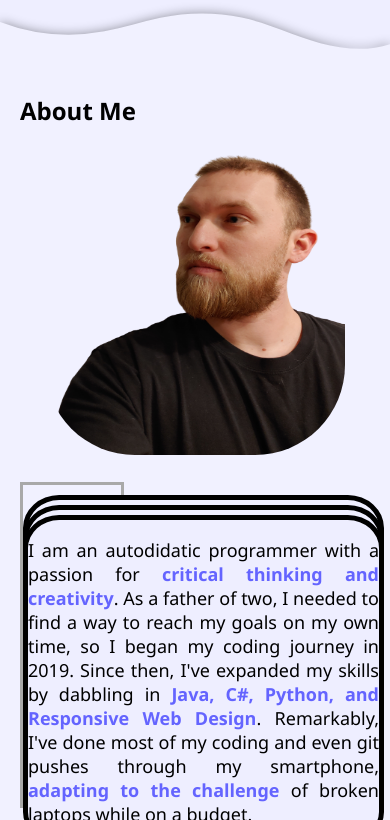
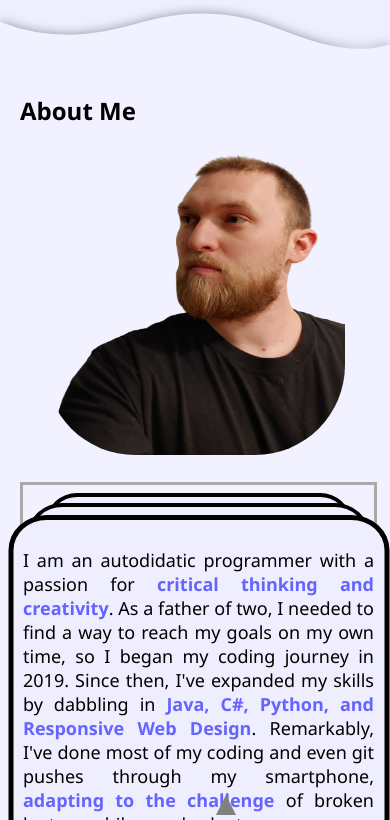
Before and after one commit to samuelfishback/MyGitPortfolio, a plain HTML site: page index.html in a window 390 px wide. Shown: the part 280-1100 px from the top of the page. Drawn offline with Linux system fonts and the light colour scheme.

Commit message:
added temporary button and some javascript functionality to it

```diff
--- a/homepage.css
+++ b/homepage.css
@@ -16,6 +16,7 @@ ul {
   height: 32rem;
   width: 25vw;
   position: relative;
+  margin-bottom: ;
 }
 
 li {
@@ -25,21 +26,27 @@ li {
   width: 25vw;
   background-color: #eef;
   position: absolute;
+  left: 50%;
+  translate: -50%;
+  padding: 1rem;
 }
 
 li:nth-child(1) {
   top: 3rem;
   z-index: 13;
+  zoom: 100%;
 }
 
 li:nth-child(2) {
   top: 2rem;
   z-index: 12;
+  zoom: 90%;
 }
 
 li:nth-child(3){
   top: 1rem;
   z-index: 11;
+  zoom: 80%;
 }
 
 .wave-separator svg {
@@ -186,7 +193,19 @@ li:nth-child(3){
 
 #aboutMeBlock {
   margin: 1rem;
+  margin-bottom: 6rem;
   padding: 1rem;
+}
+
+#aboutMeUpArrow {
+  border-bottom: 2rem solid grey;
+  border-right: 1rem solid transparent;
+  border-left: 1rem solid transparent;
+  background: none;
+  position: absolute;
+  bottom: -1rem;
+  left: 55%;
+  z-index: 20;
 }
 
 #myProfile {
@@ -301,7 +320,7 @@ li:nth-child(3){
 }
 
 @media screen and (max-width: 900px) {
-  li {
+  ul, li {
     width: 90vw;
   }
   .profilePics:last-of-type {
--- /dev/null
+++ b/homepage.js
@@ -0,0 +1,10 @@
+const aboutMeUpArrow = document.getElementById('aboutMeUpArrow');
+const myAboutMeItems = document.getElementsByClassName('my-about-me-items');
+
+function carouselUpArrow() {
+  console.log('clicked');
+  // translate in css x:-50% to center card, stays consistent
+  myAboutMeItems[0].style.translate = "-50% -100%";
+}
+
+aboutMeUpArrow.addEventListener('click', carouselUpArrow);
--- a/index.html
+++ b/index.html
@@ -10,6 +10,7 @@
     <meta name="viewport" content="width=device-width, initial-scale=1.0" />
     <link rel="stylesheet" type="text/css" href="index.css" />
     <link rel="stylesheet" type="text/css" href="homepage.css" />
+    <script defer type="text/javascript" src="homepage.js"></script>
     <link rel="icon" type="image/x-icon" href="sficon.ico" />
     <title>Samuel Fishback Homepage</title>
   </head>
@@ -117,6 +118,7 @@
 <li class="my-about-me-items"><p class="my-about-me-paragraphs">My true passion lies in <strong>Game Development</strong>, and many of my ideas are geared towards making the most interesting experiences possible. My current projects may be simple but great things take time and I am <strong>patient and resilient</strong>. I believe that the best games are those that resonate with players and <strong>encourage introspection</strong>, and I strive to achieve that on day. But a fun game has its marks too.</p></li>
 
 <li class="my-about-me-items"><p class="my-about-me-paragraphs">When I'm not coding, you can find me spending <strong>quality time with my family</strong>, exploring new technologies, or diving into the latest video games for inspiration. <strong>I am also learning Spanish</strong> in my free time which has been a rewarding challenge and a great way to connect with more people. I'm always eager to <strong>learn and grow</strong>, and I'm excited to see where my journey in programming will take me.</p></li>
+            <div id="aboutMeUpArrow"></div>
           </ul>
           <img
             class="profilePics"
```
